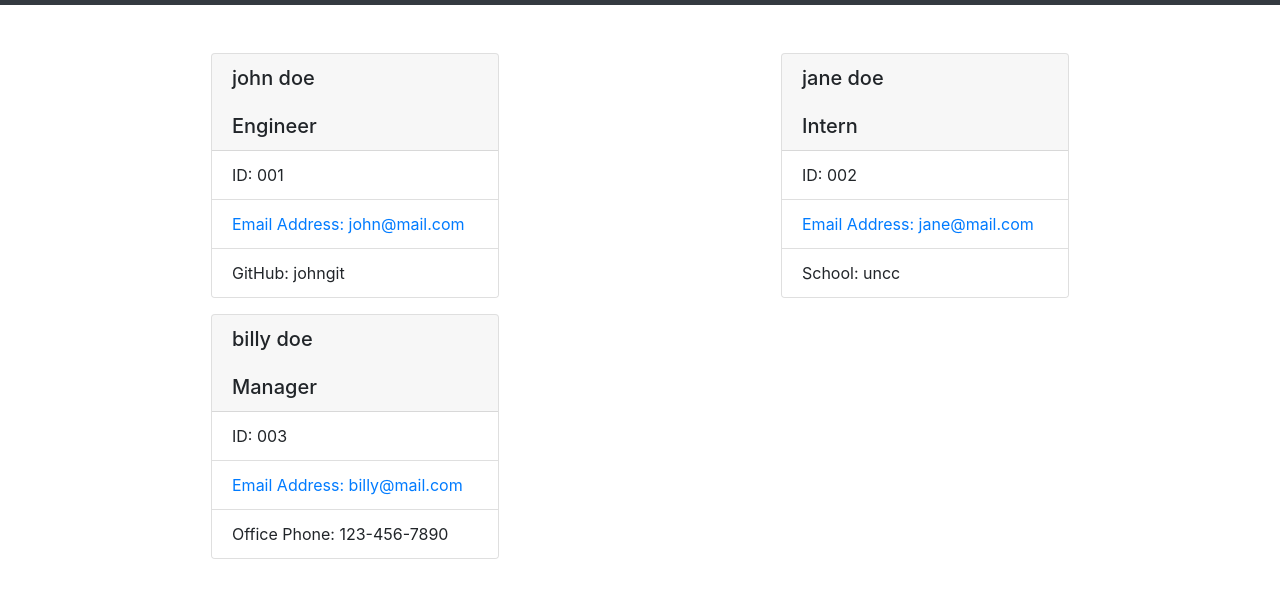
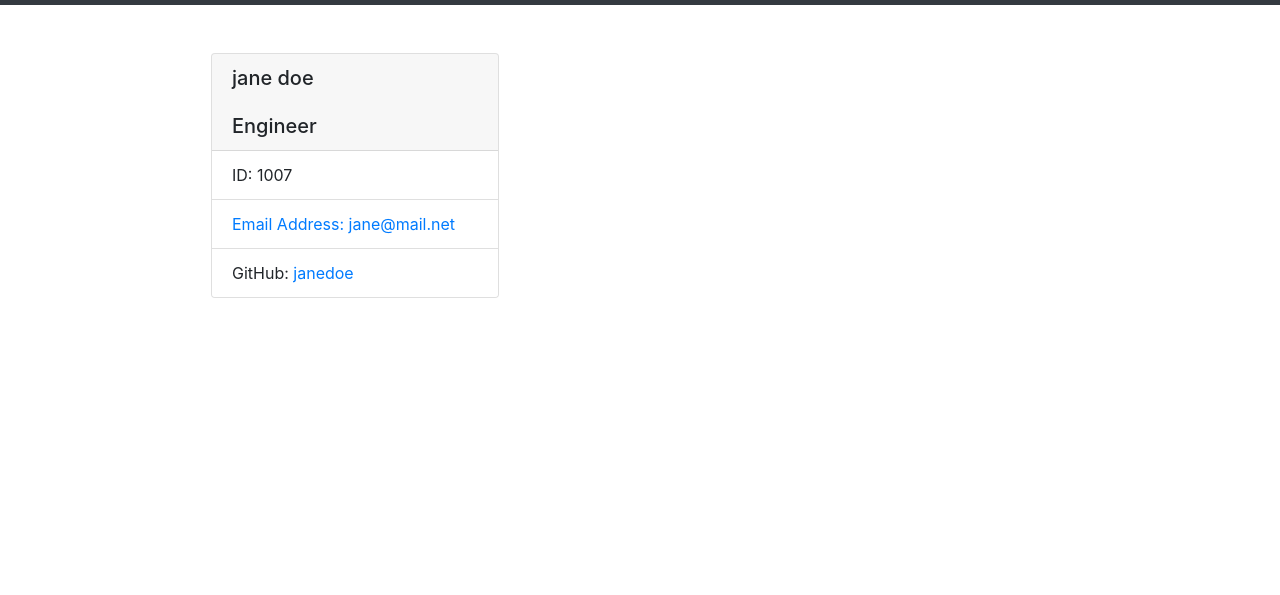
Before and after one commit to Jason-M-Bailey/teamprofilegenerator, a plain HTML site: page output/team.html in a window 1280 px wide. Shown: the part 51-646 px from the top of the page. Drawn offline with nearby package versions, Linux system fonts and the light colour scheme.

Commit message:
github profile clickable

```diff
--- a/app.js
+++ b/app.js
@@ -127,7 +127,7 @@ function addHtml(member) {
             <ul class="list-group list-group-flush">
                 <li class="list-group-item">ID: ${id}</li>
                 <li class="list-group-item"><a href="mailto:${email}">Email Address: ${email}</a></li>
-                <li class="list-group-item">GitHub: ${gitHub}</li>
+                <li class="list-group-item">GitHub: <a href="https://github.com/${gitHub}">${gitHub}</a></li>
             </ul>
             </div>
         </div>`;
--- a/output/team.html
+++ b/output/team.html
@@ -14,29 +14,11 @@
         <div class="container">
             <div class="row"><div class="col-6">
             <div class="card mx-auto mb-3" style="width: 18rem">
-            <h5 class="card-header">john doe<br /><br />Engineer</h5>
+            <h5 class="card-header">jane doe<br /><br />Engineer</h5>
             <ul class="list-group list-group-flush">
-                <li class="list-group-item">ID: 001</li>
-                <li class="list-group-item"><a href="mailto:john@mail.com">Email Address: john@mail.com</a></li>
-                <li class="list-group-item">GitHub: johngit</li>
-            </ul>
-            </div>
-        </div><div class="col-6">
-            <div class="card mx-auto mb-3" style="width: 18rem">
-            <h5 class="card-header">jane doe<br /><br />Intern</h5>
-            <ul class="list-group list-group-flush">
-                <li class="list-group-item">ID: 002</li>
-                <li class="list-group-item"><a href="mailto:jane@mail.com">Email Address: jane@mail.com</a></li>
-                <li class="list-group-item">School: uncc</li>
-            </ul>
-            </div>
-        </div><div class="col-6">
-            <div class="card mx-auto mb-3" style="width: 18rem">
-            <h5 class="card-header">billy doe<br /><br />Manager</h5>
-            <ul class="list-group list-group-flush">
-                <li class="list-group-item">ID: 003</li>
-                <li class="list-group-item"><a href="mailto:billy@mail.com">Email Address: billy@mail.com</a></li>
-                <li class="list-group-item">Office Phone: 123-456-7890</li>
+                <li class="list-group-item">ID: 1007</li>
+                <li class="list-group-item"><a href="mailto:jane@mail.net">Email Address: jane@mail.net</a></li>
+                <li class="list-group-item">GitHub: <a href="https://github.com/janedoe">janedoe</a></li>
             </ul>
             </div>
         </div> </div>
```
